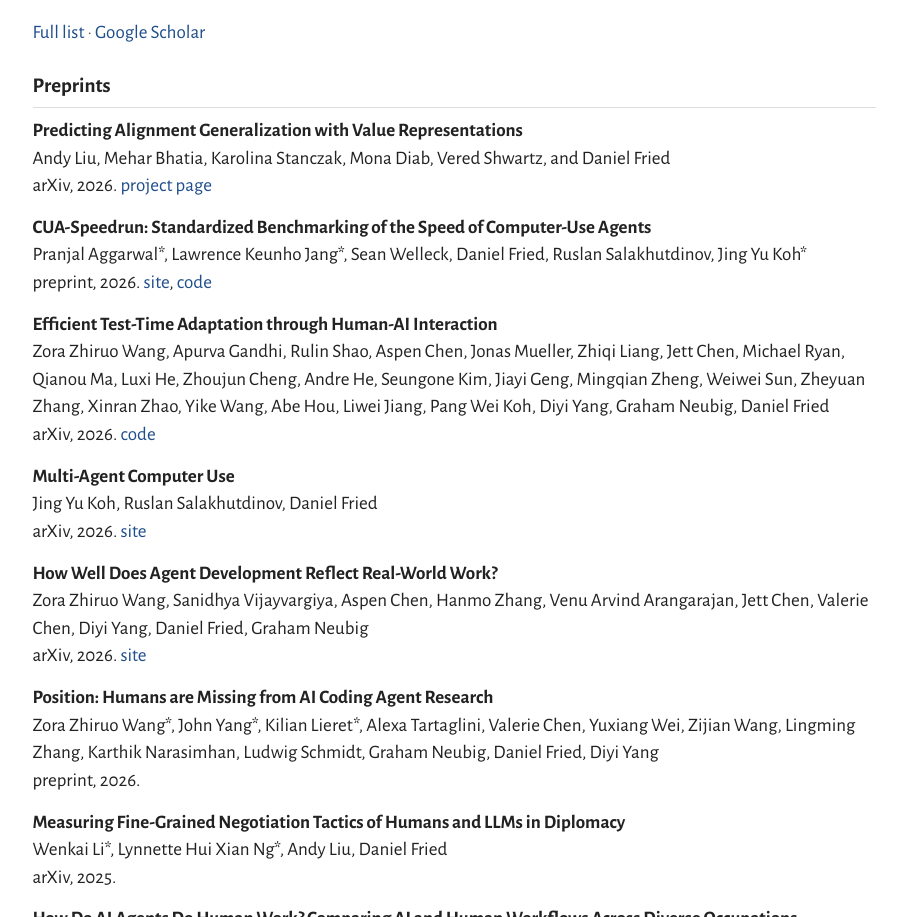
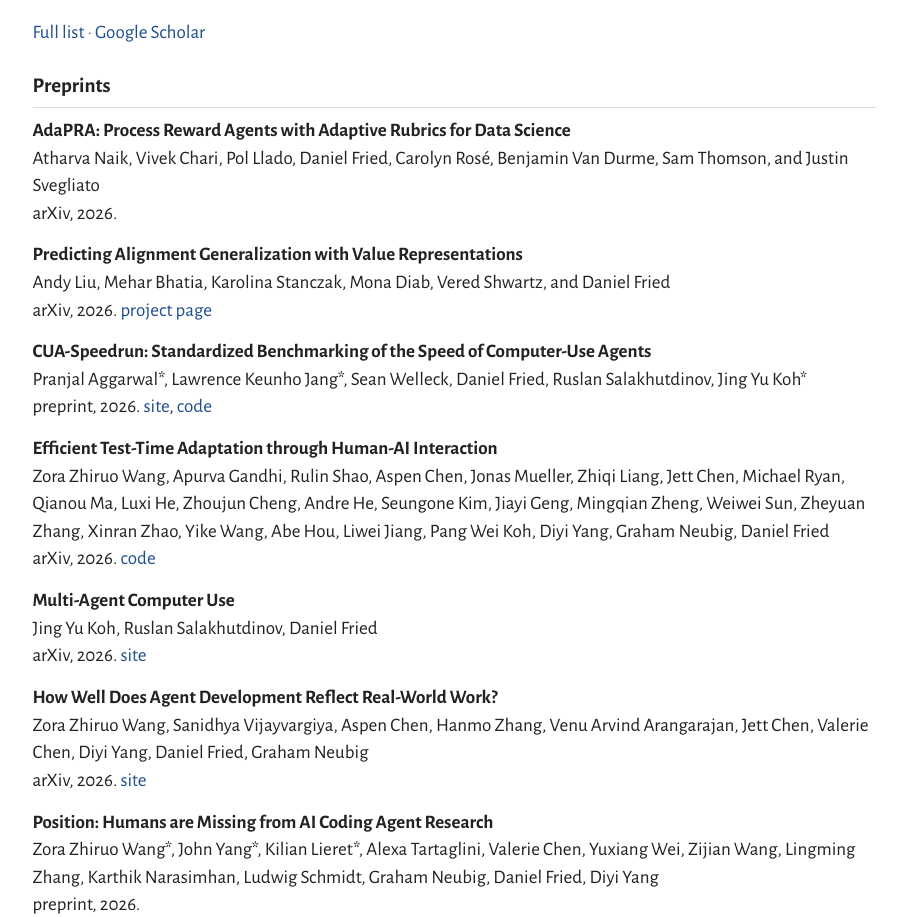
Before and after one commit to dpfried/dpfried.github.io, a plain HTML site: page group/index.html in a window 1280 px wide. Shown: the part 4767-5684 px from the top of the page, without its empty margins (186-1093 px from the left). Drawn offline with nearby package versions, Linux system fonts and the light colour scheme.

Commit message:
Add AdaPRA preprint to publication lists

```diff
--- a/group/index.html
+++ b/group/index.html
@@ -461,6 +461,10 @@
 
       <h3>Preprints</h3>
 
+      <li><a href="https://arxiv.org/abs/2610.33245">AdaPRA: Process Reward Agents with Adaptive Rubrics for Data Science</a><br>
+      Atharva Naik, Vivek Chari, Pol Llado, Daniel Fried, Carolyn Rosé, Benjamin Van Durme, Sam Thomson, and Justin Svegliato<br>
+      arXiv, 2026.</li>
+
       <li><a href="https://arxiv.org/abs/2610.12410">Predicting Alignment Generalization with Value Representations</a><br>
       Andy Liu, Mehar Bhatia, Karolina Stanczak, Mona Diab, Vered Shwartz, and Daniel Fried<br>
       arXiv, 2026.
```
Also changed, not shown: publications-generated.html (+3 -0 lines), 1 other file.
